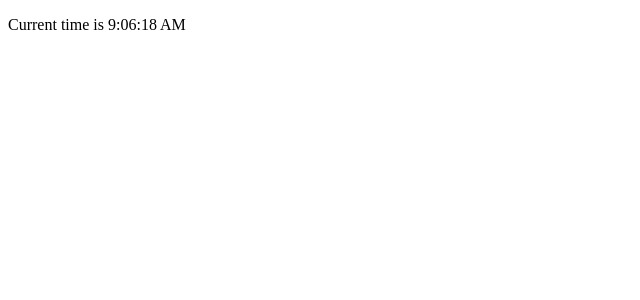
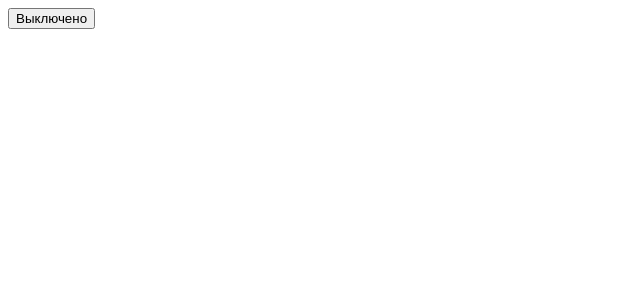
Before and after one commit to slans/audio-player, a React (Create React App) app: page / in a window 1280 px wide. Shown: the top 300 px of the page, without its empty margins (0-640 px from the left). Built offline with nearby package versions, Linux system fonts and the light colour scheme.

Commit message:
Обработка событий

```diff
--- /dev/null
+++ b/src/App.js
@@ -0,0 +1,26 @@
+import React, { Component } from 'react';
+
+class App extends Component {
+  state = {
+    isToogleOn: false
+  }
+
+  handleClick = () => {
+    this.setState(state => ({
+      isToogleOn: !state.isToogleOn
+    }))
+  }
+
+  render() {
+    return (
+      <button onClick={this.handleClick}>
+        {this.state.isToogleOn
+          ? 'Включено'
+          : 'Выключено'
+        }
+      </button>
+    )
+  }
+}
+
+export default App;
--- a/src/Clock.js
+++ /dev/null
@@ -1,36 +0,0 @@
-import React, { Component } from 'react';
-
-
-class Clock extends Component {
-  constructor(props) {
-    super(props);
-    this.state = {
-      date: new Date()
-    }
-  }
-
-  componentDidMount() {
-    this.timerId = setInterval(() => {
-      this.tick();
-    }, 1000)
-  }
-
-  componentWillUnmount() {
-    clearInterval(this.timerId);
-  }
-
-  tick() {
-    this.setState({
-      date: new Date()
-    })
-  }
-
-
-  render() {
-    return (
-    <p>Current time is {this.state.date.toLocaleTimeString()}</p>
-    )
-  }
-}
-
-export default Clock;
--- a/src/index.js
+++ b/src/index.js
@@ -1,8 +1,8 @@
 import React from 'react';
 import ReactDOM from 'react-dom';
-import Clock from './Clock';
+import App from './App';
 
 ReactDOM.render(
-  <Clock/>,
+  <App/>,
   document.getElementById('root')
 );
```
